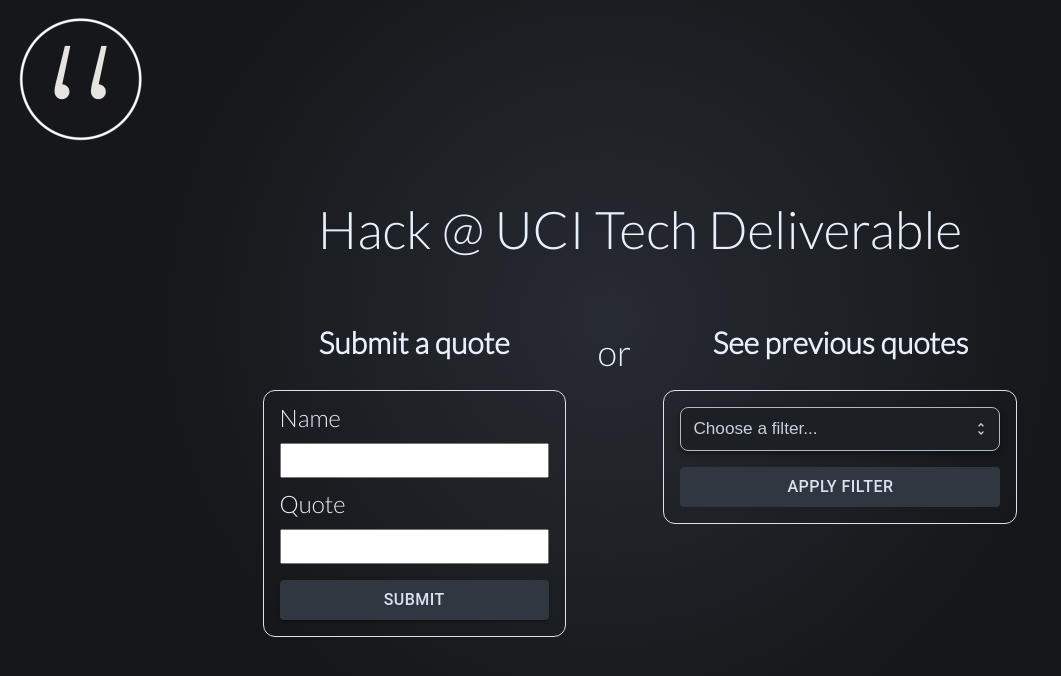
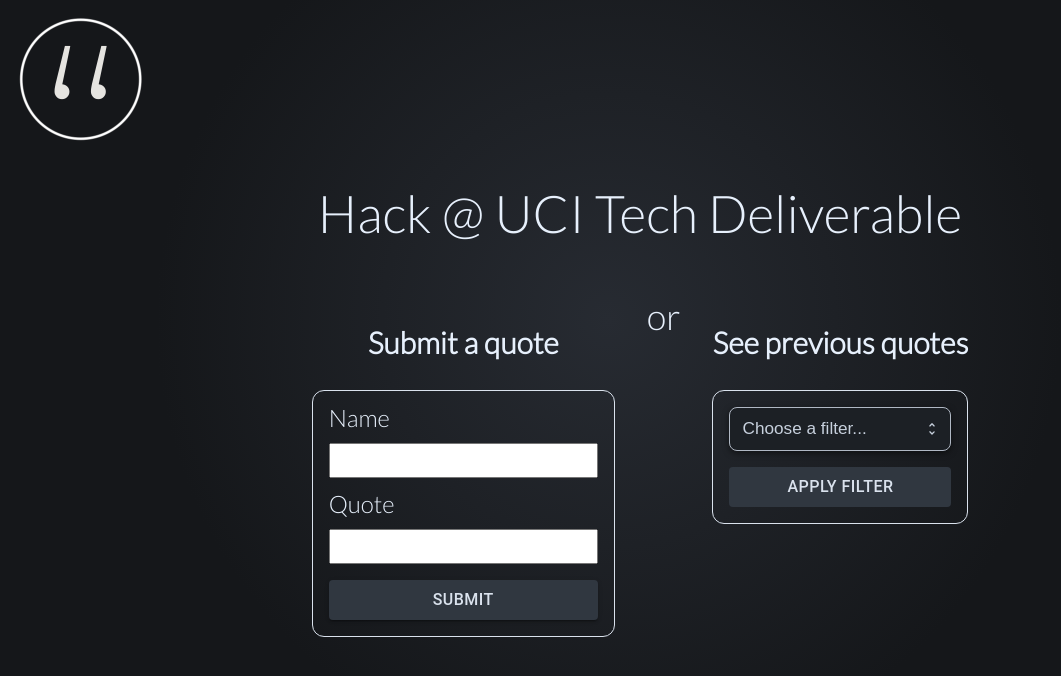
Before and after one commit to IanWearsHat/Hack2023Deliverable, a React (Vite) app in the folder frontend/: page / in a window 1280 px wide. Shown: the top 676 px of the page, without its empty margins (0-1061 px from the left). Built offline with nearby package versions, Linux system fonts and the light colour scheme.

Commit message:
Input forms in left div now dynamically resize

```diff
--- a/frontend/src/components/AgeDropdown/AgeDropdown.jsx
+++ b/frontend/src/components/AgeDropdown/AgeDropdown.jsx
@@ -81,7 +81,7 @@
   font-family: IBM Plex Sans, sans-serif;
   font-size: 1.075rem;
   box-sizing: border-box;
-  min-width: 320px;
+  width: 100%;
   padding: 8px 12px;
   border-radius: 8px;
   text-align: left;
--- a/frontend/src/components/QuoteForm/QuoteForm.module.css
+++ b/frontend/src/components/QuoteForm/QuoteForm.module.css
@@ -5,6 +5,7 @@
     padding-top: 0;
     border: 1px solid var(--grey-200);
     border-radius: 12px;
+
 }
 
 label {
@@ -18,4 +19,6 @@
     font-size: 24px;
     font-family: 'Lato', system-ui, Avenir, Helvetica, Arial, sans-serif;
     font-weight: 700;
+    box-sizing: border-box;
+    width: 100%;
 }
--- a/frontend/src/components/QuoteInput/QuoteInput.module.css
+++ b/frontend/src/components/QuoteInput/QuoteInput.module.css
@@ -42,7 +42,10 @@
 
 .quoteInputFlex {
     display: flex;
-    gap: 2rem;
+}
+
+.quoteInputFlex > * {
+    margin: 1rem;
 }
 
 .quoteSelector {
```
